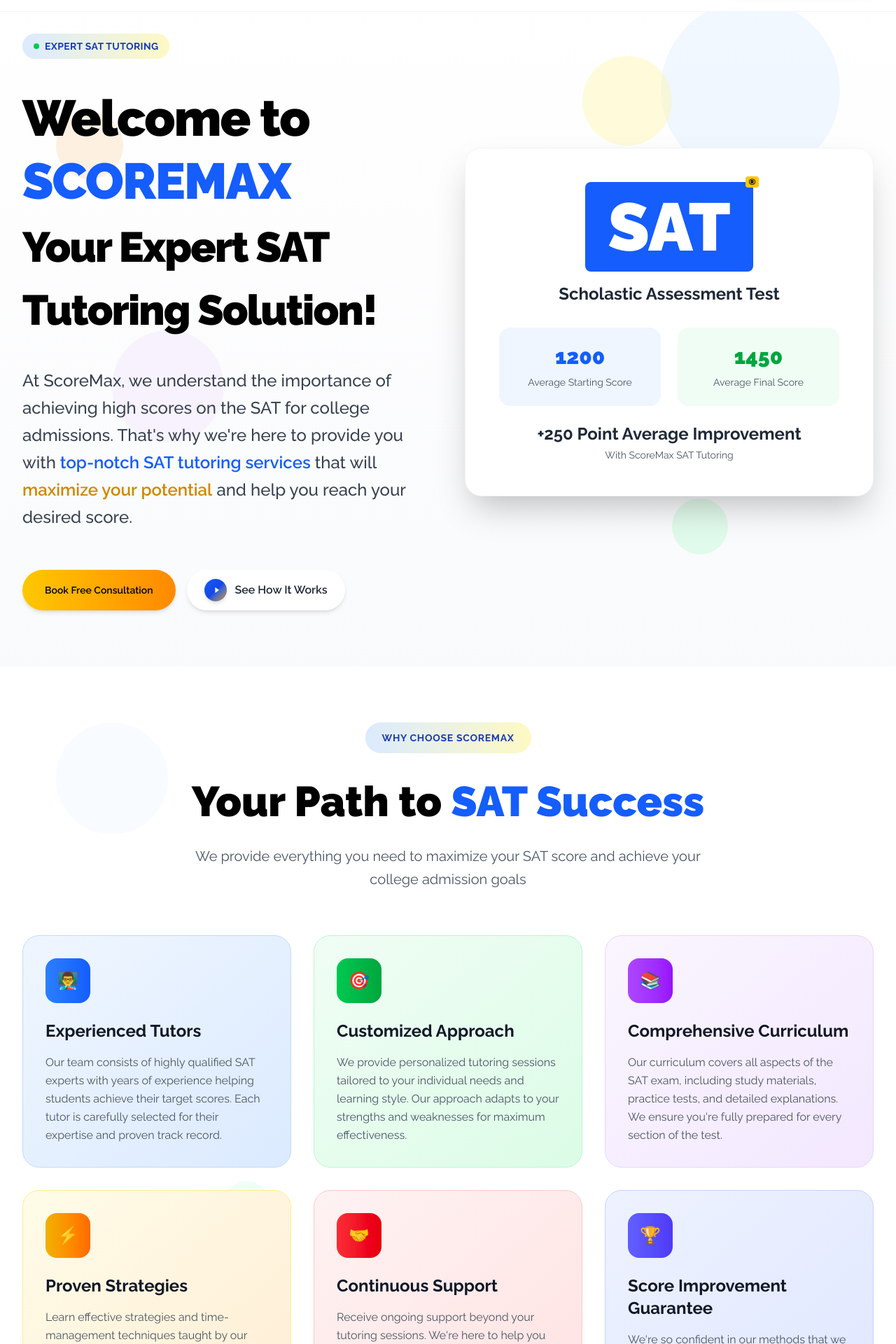
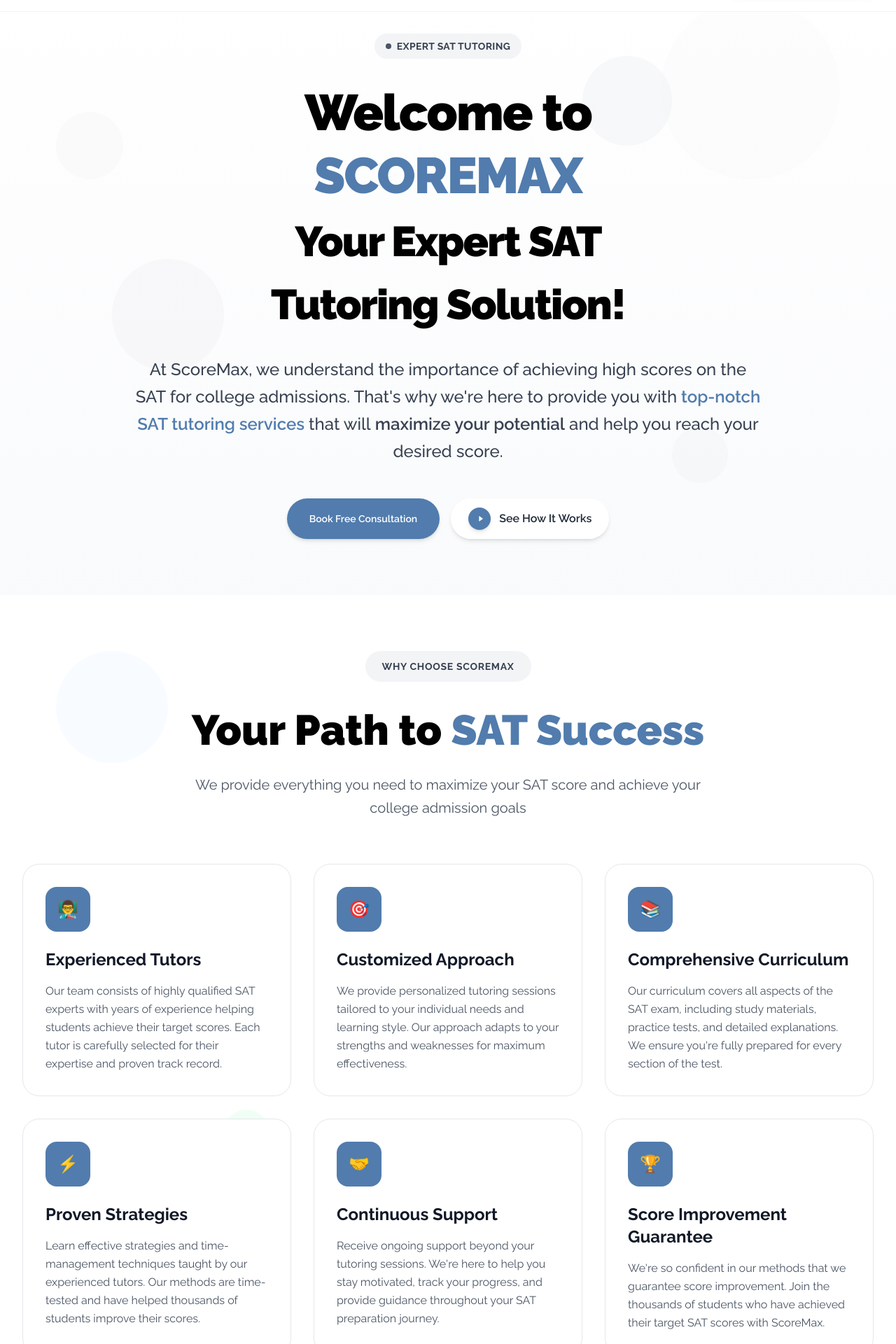
Before and after one commit to themediastandard/scoremax, a Next.js app: page /test-prep/sat in a window 1280 px wide. Shown: the part 80-2000 px from the top of the page at 70% size. Built offline with nearby package versions, Linux system fonts and the light colour scheme.

Commit message:
Refactor Step Up For Students, In-Person Classes, and SAT pages to enhance visual consistency and responsiveness. Update background shapes, text styles, and button designs for improved user engagement and cohesive aesthetics across all pages.

```diff
--- a/src/app/test-prep/sat/page.tsx
+++ b/src/app/test-prep/sat/page.tsx
@@ -10,89 +10,55 @@
       <section className="relative pt-32 pb-20 bg-gradient-to-b from-white to-gray-50">
         {/* Background Geometric Shapes */}
         <div className="absolute inset-0 overflow-hidden">
-          <div className="absolute top-20 right-20 w-64 h-64 bg-blue-200 rounded-full opacity-20"></div>
-          <div className="absolute top-40 right-80 w-32 h-32 bg-yellow-200 rounded-full opacity-30"></div>
-          <div className="absolute bottom-40 right-60 w-20 h-20 bg-green-200 rounded-full opacity-40"></div>
-          <div className="absolute bottom-80 left-40 w-40 h-40 bg-purple-200 rounded-full opacity-25"></div>
-          <div className="absolute top-60 left-20 w-24 h-24 bg-orange-200 rounded-full opacity-35"></div>
+          <div className="absolute top-20 right-20 w-64 h-64 bg-gray-200 rounded-full opacity-10"></div>
+          <div className="absolute top-40 right-80 w-32 h-32 bg-gray-300 rounded-full opacity-15"></div>
+          <div className="absolute bottom-40 right-60 w-20 h-20 bg-gray-200 rounded-full opacity-20"></div>
+          <div className="absolute bottom-80 left-40 w-40 h-40 bg-gray-300 rounded-full opacity-12"></div>
+          <div className="absolute top-60 left-20 w-24 h-24 bg-gray-200 rounded-full opacity-18"></div>
         </div>
 
         <div className="max-w-7xl mx-auto px-4 sm:px-6 lg:px-8 relative z-10">
-          <div className="grid lg:grid-cols-2 gap-12 items-center">
+          <div className="text-center">
 
-            {/* Left Content */}
-            <div className="space-y-10">
-              <div className="inline-block">
-                <div className="bg-gradient-to-r from-blue-100 to-yellow-100 px-4 py-2 rounded-full">
-                  <div className="text-sm font-bold text-blue-800 tracking-wide uppercase flex items-center">
-                    <span className="w-2 h-2 bg-green-500 rounded-full mr-2"></span>
+            <div className="inline-block mb-8">
+              <div className="bg-gray-100 px-4 py-2 rounded-full">
+                <div className="text-sm font-bold text-gray-700 tracking-wide uppercase flex items-center">
+                  <span className="w-2 h-2 bg-gray-600 rounded-full mr-2"></span>
                   Expert SAT Tutoring
                 </div>
               </div>
             </div>
 
-              <h1 className="text-5xl lg:text-6xl xl:text-7xl font-black leading-tight tracking-tight text-black">
+            <h1 className="text-5xl lg:text-6xl xl:text-7xl font-black leading-tight tracking-tight text-black mb-8">
               Welcome to
               <br />
-                <span className="text-blue-600">SCOREMAX</span>
+              <span className="text-[#517cad]">SCOREMAX</span>
               <br />
               <span className="text-4xl lg:text-5xl xl:text-6xl">Your Expert SAT</span>
               <br />
               <span className="text-4xl lg:text-5xl xl:text-6xl">Tutoring Solution!</span>
             </h1>
 
-              <p className="text-xl lg:text-2xl text-gray-700 leading-relaxed max-w-xl font-medium">
+            <p className="text-xl lg:text-2xl text-gray-700 leading-relaxed max-w-4xl mx-auto font-medium mb-12">
               At ScoreMax, we understand the importance of achieving high scores on the SAT for college admissions.
               That&apos;s why we&apos;re here to provide you with
-                <span className="text-blue-600 font-semibold"> top-notch SAT tutoring services</span> that will
-                <span className="text-yellow-600 font-semibold"> maximize your potential</span> and help you reach your desired score.
+              <span className="text-[#517cad] font-semibold"> top-notch SAT tutoring services</span> that will
+              <span className="text-gray-700 font-semibold"> maximize your potential</span> and help you reach your desired score.
             </p>
 
-              <div className="flex flex-col lg:flex-row gap-4 pt-4">
+            <div className="flex flex-col sm:flex-row gap-4 justify-center">
                 <Link href="/contact"
-                  className="bg-gradient-to-r from-yellow-400 to-orange-400 text-black px-8 py-3 rounded-full font-semibold text-sm hover:from-yellow-500 hover:to-orange-500 transition shadow-md hover:shadow-lg duration-200 whitespace-nowrap inline-flex items-center justify-center">
+                  className="bg-[#517cad] text-white px-8 py-3 rounded-full font-semibold text-sm hover:bg-[#4568a3] transition shadow-md hover:shadow-lg duration-200 whitespace-nowrap inline-flex items-center justify-center">
                   Book Free Consultation
                 </Link>
                 <button className="flex items-center space-x-3 bg-white/90 backdrop-blur-md px-6 py-3 rounded-full border border-white/60 shadow-md hover:shadow-lg hover:bg-white transition-all duration-300 group whitespace-nowrap">
-                  <div className="w-8 h-8 bg-gradient-to-br from-blue-600 via-blue-700 to-yellow-600 rounded-full flex items-center justify-center shadow-md group-hover:shadow-lg transform group-hover:scale-105 transition-all duration-300">
+                  <div className="w-8 h-8 bg-[#517cad] rounded-full flex items-center justify-center shadow-md group-hover:shadow-lg transform group-hover:scale-105 transition-all duration-300">
                     <svg className="w-4 h-4 text-white ml-0.5" fill="currentColor" viewBox="0 0 20 20">
                       <path d="M8 5v10l7-5z"/>
                     </svg>
                   </div>
                   <span className="text-base font-semibold text-gray-800">See How It Works</span>
                 </button>
-              </div>
-            </div>
-
-            {/* Right Content - SAT Logo and Visual */}
-            <div className="relative">
-              <div className="bg-white p-12 rounded-3xl shadow-2xl border border-gray-100">
-                {/* SAT Logo Placeholder */}
-                <div className="text-center mb-8">
-                  <div className="bg-blue-600 text-white text-8xl font-black mb-4 relative inline-block px-8 py-4 rounded-lg">
-                    SAT
-                    <div className="absolute -top-2 -right-2 text-xs bg-yellow-400 text-black px-1 rounded">®</div>
-                  </div>
-                  <div className="text-2xl font-bold text-gray-800">Scholastic Assessment Test</div>
-                </div>
-
-                {/* Score Improvement Visual */}
-                <div className="grid grid-cols-2 gap-6">
-                  <div className="text-center p-6 bg-blue-50 rounded-2xl">
-                    <div className="text-3xl font-black text-blue-600 mb-2">1200</div>
-                    <div className="text-sm text-gray-600">Average Starting Score</div>
-                  </div>
-                  <div className="text-center p-6 bg-green-50 rounded-2xl">
-                    <div className="text-3xl font-black text-green-600 mb-2">1450</div>
-                    <div className="text-sm text-gray-600">Average Final Score</div>
-                  </div>
-                </div>
-
-                <div className="text-center mt-6">
-                  <div className="text-2xl font-bold text-gray-800">+250 Point Average Improvement</div>
-                  <div className="text-sm text-gray-600 mt-1">With ScoreMax SAT Tutoring</div>
-                </div>
-              </div>
               </div>
           </div>
         </div>
@@ -110,13 +76,13 @@
         <div className="max-w-7xl mx-auto px-4 sm:px-6 lg:px-8 relative z-10">
           {/* Header */}
           <div className="text-center mb-16">
-            <div className="inline-block bg-gradient-to-r from-blue-100 to-yellow-100 px-6 py-3 rounded-full mb-8">
-              <div className="text-sm font-bold text-blue-800 tracking-wider uppercase">
+            <div className="inline-block bg-gray-100 px-6 py-3 rounded-full mb-8">
+              <div className="text-sm font-bold text-gray-700 tracking-wider uppercase">
                 Why Choose ScoreMax
               </div>
             </div>
             <h2 className="text-4xl lg:text-6xl font-black text-black mb-6 leading-tight">
-              Your Path to <span className="text-blue-600">SAT Success</span>
+              Your Path to <span className="text-[#517cad]">SAT Success</span>
             </h2>
             <p className="text-xl text-gray-600 max-w-3xl mx-auto leading-relaxed">
               We provide everything you need to maximize your SAT score and achieve your college admission goals
@@ -126,8 +92,8 @@
           {/* Benefits Grid */}
           <div className="grid md:grid-cols-2 lg:grid-cols-3 gap-8 mb-16">
             {/* Benefit 1 - Experienced Tutors */}
-            <div className="bg-gradient-to-br from-blue-50 to-blue-100 p-8 rounded-3xl hover:shadow-xl transition-all duration-300 group border border-blue-200">
-              <div className="w-16 h-16 bg-gradient-to-r from-blue-500 to-blue-600 rounded-2xl flex items-center justify-center mb-6 group-hover:scale-110 transition-transform duration-300">
+            <div className="bg-white p-8 rounded-3xl hover:shadow-xl transition-all duration-300 group border border-gray-200">
+              <div className="w-16 h-16 bg-[#517cad] rounded-2xl flex items-center justify-center mb-6 group-hover:scale-110 transition-transform duration-300">
                 <span className="text-2xl">👨‍🏫</span>
               </div>
               <h3 className="text-2xl font-bold text-gray-900 mb-4">Experienced Tutors</h3>
@@ -138,8 +104,8 @@
             </div>
 
             {/* Benefit 2 - Customized Approach */}
-            <div className="bg-gradient-to-br from-green-50 to-green-100 p-8 rounded-3xl hover:shadow-xl transition-all duration-300 group border border-green-200">
-              <div className="w-16 h-16 bg-gradient-to-r from-green-500 to-green-600 rounded-2xl flex items-center justify-center mb-6 group-hover:scale-110 transition-transform duration-300">
+            <div className="bg-white p-8 rounded-3xl hover:shadow-xl transition-all duration-300 group border border-gray-200">
+              <div className="w-16 h-16 bg-[#517cad] rounded-2xl flex items-center justify-center mb-6 group-hover:scale-110 transition-transform duration-300">
                 <span className="text-2xl">🎯</span>
               </div>
               <h3 className="text-2xl font-bold text-gray-900 mb-4">Customized Approach</h3>
@@ -150,8 +116,8 @@
             </div>
 
             {/* Benefit 3 - Comprehensive Curriculum */}
-            <div className="bg-gradient-to-br from-purple-50 to-purple-100 p-8 rounded-3xl hover:shadow-xl transition-all duration-300 group border border-purple-200">
-              <div className="w-16 h-16 bg-gradient-to-r from-purple-500 to-purple-600 rounded-2xl flex items-center justify-center mb-6 group-hover:scale-110 transition-transform duration-300">
+            <div className="bg-white p-8 rounded-3xl hover:shadow-xl transition-all duration-300 group border border-gray-200">
+              <div className="w-16 h-16 bg-[#517cad] rounded-2xl flex items-center justify-center mb-6 group-hover:scale-110 transition-transform duration-300">
                 <span className="text-2xl">📚</span>
               </div>
               <h3 className="text-2xl font-bold text-gray-900 mb-4">Comprehensive Curriculum</h3>
@@ -162,8 +128,8 @@
             </div>
 
             {/* Benefit 4 - Proven Strategies */}
-            <div className="bg-gradient-to-br from-yellow-50 to-orange-100 p-8 rounded-3xl hover:shadow-xl transition-all duration-300 group border border-yellow-200">
-              <div className="w-16 h-16 bg-gradient-to-r from-yellow-500 to-orange-500 rounded-2xl flex items-center justify-center mb-6 group-hover:scale-110 transition-transform duration-300">
+            <div className="bg-white p-8 rounded-3xl hover:shadow-xl transition-all duration-300 group border border-gray-200">
+              <div className="w-16 h-16 bg-[#517cad] rounded-2xl flex items-center justify-center mb-6 group-hover:scale-110 transition-transform duration-300">
                 <span className="text-2xl">⚡</span>
               </div>
               <h3 className="text-2xl font-bold text-gray-900 mb-4">Proven Strategies</h3>
@@ -174,8 +140,8 @@
             </div>
 
             {/* Benefit 5 - Continuous Support */}
-            <div className="bg-gradient-to-br from-red-50 to-red-100 p-8 rounded-3xl hover:shadow-xl transition-all duration-300 group border border-red-200">
-              <div className="w-16 h-16 bg-gradient-to-r from-red-500 to-red-600 rounded-2xl flex items-center justify-center mb-6 group-hover:scale-110 transition-transform duration-300">
+            <div className="bg-white p-8 rounded-3xl hover:shadow-xl transition-all duration-300 group border border-gray-200">
+              <div className="w-16 h-16 bg-[#517cad] rounded-2xl flex items-center justify-center mb-6 group-hover:scale-110 transition-transform duration-300">
                 <span className="text-2xl">🤝</span>
               </div>
               <h3 className="text-2xl font-bold text-gray-900 mb-4">Continuous Support</h3>
@@ -186,8 +152,8 @@
             </div>
 
             {/* Benefit 6 - Score Improvement Guarantee */}
-            <div className="bg-gradient-to-br from-indigo-50 to-indigo-100 p-8 rounded-3xl hover:shadow-xl transition-all duration-300 group border border-indigo-200">
-              <div className="w-16 h-16 bg-gradient-to-r from-indigo-500 to-indigo-600 rounded-2xl flex items-center justify-center mb-6 group-hover:scale-110 transition-transform duration-300">
+            <div className="bg-white p-8 rounded-3xl hover:shadow-xl transition-all duration-300 group border border-gray-200">
+              <div className="w-16 h-16 bg-[#517cad] rounded-2xl flex items-center justify-center mb-6 group-hover:scale-110 transition-transform duration-300">
                 <span className="text-2xl">🏆</span>
               </div>
               <h3 className="text-2xl font-bold text-gray-900 mb-4">Score Improvement Guarantee</h3>
@@ -199,7 +165,7 @@
           </div>
 
           {/* Stats Section */}
-          <div className="bg-gradient-to-r from-blue-600 to-yellow-600 rounded-3xl p-12 text-white text-center">
+          <div className="bg-gray-800 rounded-3xl p-12 text-white text-center">
             <h3 className="text-3xl font-bold mb-8">Proven Results</h3>
             <div className="grid md:grid-cols-3 gap-8">
               <div>
@@ -224,7 +190,7 @@
         <div className="max-w-7xl mx-auto px-4 sm:px-6 lg:px-8">
           <div className="text-center mb-16">
             <h2 className="text-4xl lg:text-5xl font-black text-black mb-6">
-              Master All <span className="text-blue-600">SAT Sections</span>
+              Master All <span className="text-[#517cad]">SAT Sections</span>
             </h2>
             <p className="text-xl text-gray-600 max-w-3xl mx-auto">
               Our comprehensive approach covers every aspect of the SAT to ensure you&apos;re fully prepared for test day
@@ -233,8 +199,8 @@
 
           <div className="grid md:grid-cols-2 lg:grid-cols-3 gap-8">
             {/* Reading Section */}
-            <div className="bg-gradient-to-br from-blue-50 to-blue-100 p-8 rounded-3xl text-center hover:shadow-xl transition-all duration-300 group">
-              <div className="w-16 h-16 bg-blue-600 rounded-2xl flex items-center justify-center mx-auto mb-6 group-hover:scale-110 transition-transform duration-300">
+            <div className="bg-white p-8 rounded-3xl text-center hover:shadow-xl transition-all duration-300 group border border-gray-200">
+              <div className="w-16 h-16 bg-[#517cad] rounded-2xl flex items-center justify-center mx-auto mb-6 group-hover:scale-110 transition-transform duration-300">
                 <span className="text-2xl">📖</span>
               </div>
               <h3 className="text-2xl font-bold text-gray-900 mb-4">Reading</h3>
@@ -248,8 +214,8 @@
             </div>
 
             {/* Writing & Language Section */}
-            <div className="bg-gradient-to-br from-green-50 to-green-100 p-8 rounded-3xl text-center hover:shadow-xl transition-all duration-300 group">
-              <div className="w-16 h-16 bg-green-600 rounded-2xl flex items-center justify-center mx-auto mb-6 group-hover:scale-110 transition-transform duration-300">
+            <div className="bg-white p-8 rounded-3xl text-center hover:shadow-xl transition-all duration-300 group border border-gray-200">
+              <div className="w-16 h-16 bg-[#517cad] rounded-2xl flex items-center justify-center mx-auto mb-6 group-hover:scale-110 transition-transform duration-300">
                 <span className="text-2xl">✍️</span>
               </div>
               <h3 className="text-2xl font-bold text-gray-900 mb-4">Writing & Language</h3>
@@ -263,8 +229,8 @@
             </div>
 
             {/* Math Section */}
-            <div className="bg-gradient-to-br from-purple-50 to-purple-100 p-8 rounded-3xl text-center hover:shadow-xl transition-all duration-300 group">
-              <div className="w-16 h-16 bg-purple-600 rounded-2xl flex items-center justify-center mx-auto mb-6 group-hover:scale-110 transition-transform duration-300">
+            <div className="bg-white p-8 rounded-3xl text-center hover:shadow-xl transition-all duration-300 group border border-gray-200">
+              <div className="w-16 h-16 bg-[#517cad] rounded-2xl flex items-center justify-center mx-auto mb-6 group-hover:scale-110 transition-transform duration-300">
                 <span className="text-2xl">🔢</span>
               </div>
               <h3 className="text-2xl font-bold text-gray-900 mb-4">Math</h3>
@@ -280,8 +246,8 @@
 
           {/* Optional Essay Section */}
           <div className="mt-12 max-w-2xl mx-auto">
-            <div className="bg-gradient-to-br from-yellow-50 to-orange-100 p-8 rounded-3xl text-center hover:shadow-xl transition-all duration-300 group border border-yellow-200">
-              <div className="w-16 h-16 bg-gradient-to-r from-yellow-500 to-orange-500 rounded-2xl flex items-center justify-center mx-auto mb-6 group-hover:scale-110 transition-transform duration-300">
+            <div className="bg-white p-8 rounded-3xl text-center hover:shadow-xl transition-all duration-300 group border border-gray-200">
+              <div className="w-16 h-16 bg-[#517cad] rounded-2xl flex items-center justify-center mx-auto mb-6 group-hover:scale-110 transition-transform duration-300">
                 <span className="text-2xl">📝</span>
               </div>
               <h3 className="text-2xl font-bold text-gray-900 mb-4">Optional Essay</h3>
@@ -298,7 +264,7 @@
       </section>
 
       {/* CTA Section */}
-      <section className="py-20 bg-gradient-to-r from-blue-600 to-yellow-600 text-white relative overflow-hidden">
+      <section className="py-20 bg-gray-800 text-white relative overflow-hidden">
         {/* Background shapes */}
         <div className="absolute inset-0">
           <div className="absolute top-10 right-10 w-32 h-32 bg-white rounded-full opacity-10"></div>
```
Also changed, not shown: src/app/step-up-for-students/page.tsx (+20 -24 lines), src/app/test-prep/in-person-classes/page.tsx (+13 -13 lines). Lines whose indentation alone changed are shown as unchanged.
